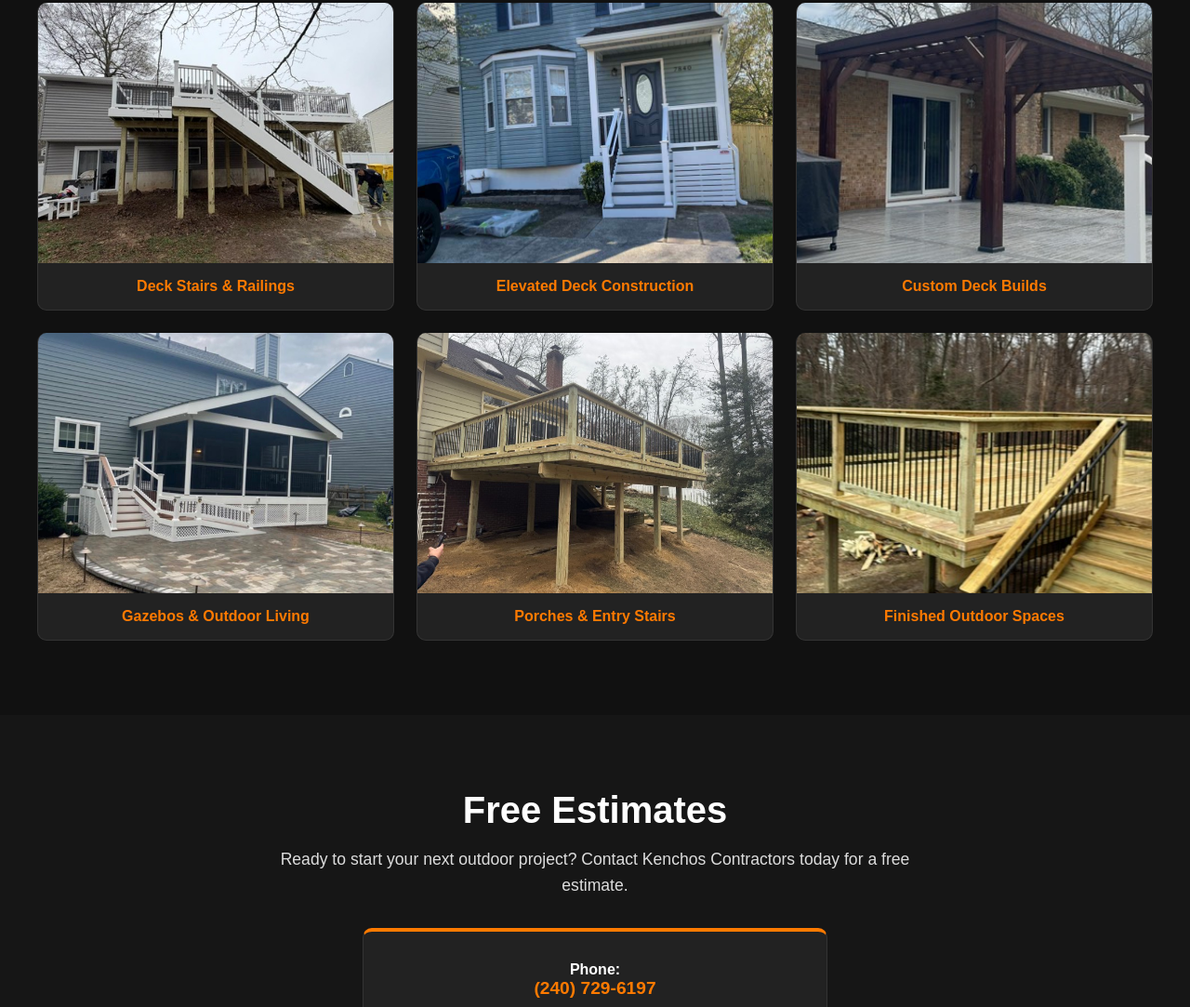
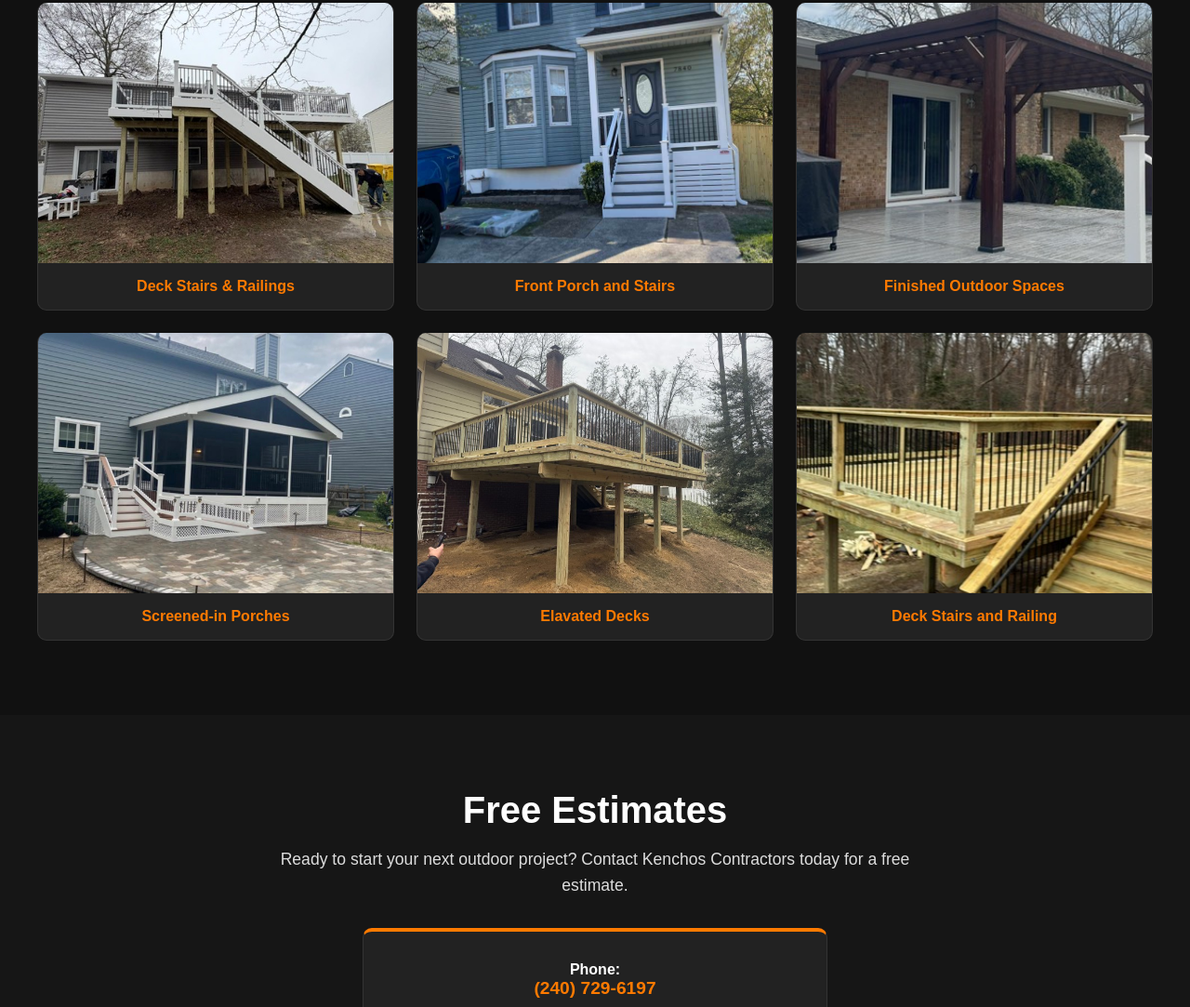
Before and after one commit to KenchosContractors/KenchosContractors, a plain HTML site: page index.html in a window 1280 px wide. Shown: the part 1776-2859 px from the top of the page at 93% size. Drawn offline with Linux system fonts and the light colour scheme.

Commit message:
Update index.html

```diff
--- a/index.html
+++ b/index.html
@@ -310,27 +310,27 @@ Kenchos Contractors delivers clean, reliable craftsmanship with efficient turnar
 
 <div class="gallery-card">
 <img src="project-2.jpg" alt="Elevated deck with outdoor stairs">
-<p>Elevated Deck Construction</p>
+<p>Front Porch and Stairs</p>
 </div>
 
 <div class="gallery-card">
 <img src="project-3.jpg" alt="Large backyard deck">
-<p>Custom Deck Builds</p>
+<p>Finished Outdoor Spaces</p>
 </div>
 
 <div class="gallery-card">
 <img src="project-4.jpg" alt="Deck with gazebo">
-<p>Gazebos & Outdoor Living</p>
+<p>Screened-in Porches</p>
 </div>
 
 <div class="gallery-card">
 <img src="project-5.jpg" alt="Front porch and stairs">
-<p>Porches & Entry Stairs</p>
+<p>Elavated Decks</p>
 </div>
 
 <div class="gallery-card">
 <img src="project-6.jpg" alt="Finished deck and railing project">
-<p>Finished Outdoor Spaces</p>
+<p>Deck Stairs and Railing</p>
 </div>
 </div>
 </section>
```
